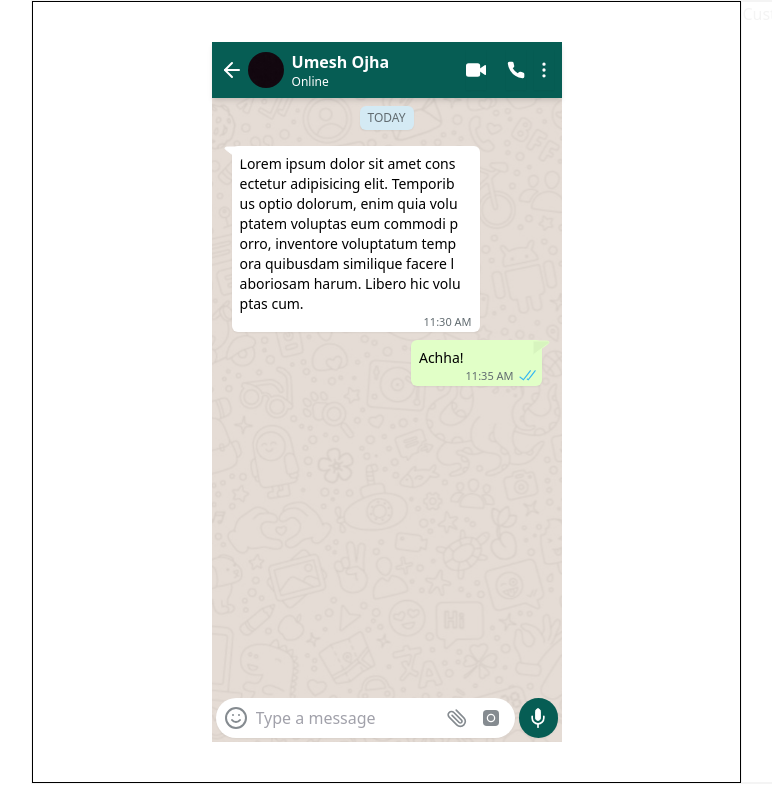
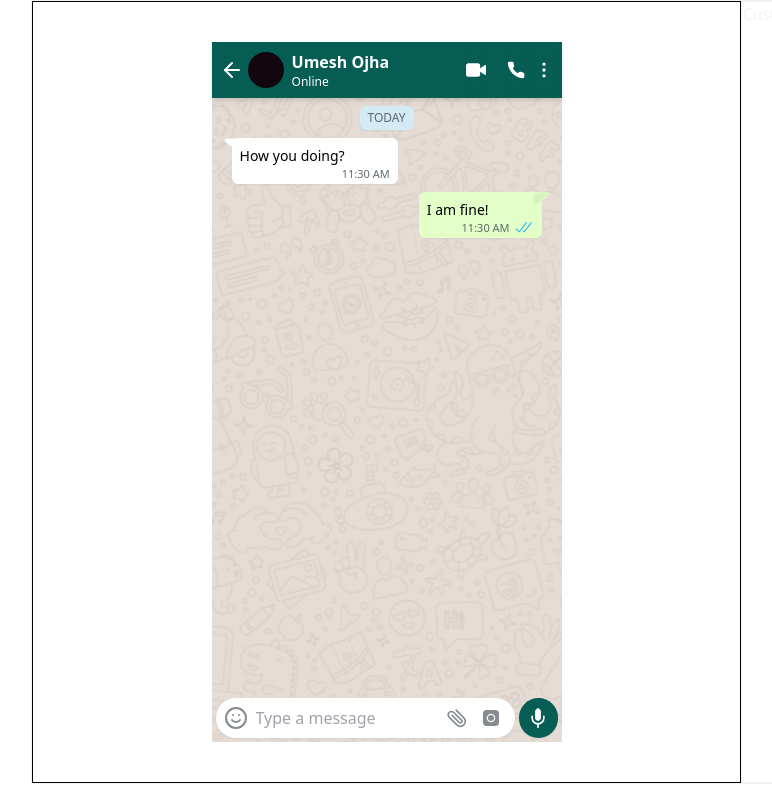
Before and after one commit to ponikar/mememe, a React (Vite) app: page / in a window 1280 px wide. Shown: the whole page, without its empty margins (76-848 px from the left). Built offline with nearby package versions, Linux system fonts and the light colour scheme.

Commit message:
Destructuring into small Component

```diff
--- a/src/App.tsx
+++ b/src/App.tsx
@@ -1,4 +1,5 @@
 import React, { FC } from "react";
+import { AndroidWhatsappTheme } from "./components/android/whatsapp/android-whatsapp-theme.component";
 import { MessageFrame } from "./components/common/message-frame.component";
 import { IMessageTheme } from "./components/ios/imessage/imessage-theme.component";
 
@@ -13,122 +14,7 @@ const App: FC = () => {
           }}
         >
           {/* <IMessageTheme /> */}
-          <nav className="p-2 flex bg-android-whatsapp-primary shadow-md justify-between">
-            <div className="flex items-center">
-              <img src="./src/svgs/arrow-left.svg" />
-              <img
-                src="./src/svgs/pp.jpeg"
-                className="rounded-full ml-1 h-9 w-9 object-contain"
-              />
-              <div className="ml-2 text-android-whatsapp-highlight">
-                <h2 className="font-semibold"> Umesh Ojha </h2>
-                <h3 className="text-xs"> Online </h3>
-              </div>
-            </div>
-            <div className="flex">
-              <img
-                className="ml-2 w-5 shadow-sm object-contain"
-                src="./src/svgs/video.svg"
-              />
-              <img
-                className="ml-5 w-5 shadow-sm object-contain"
-                src="./src/svgs/call.svg"
-              />
-              <img
-                className="ml-2 w-5 shadow-sm object-contain"
-                src="./src/svgs/more-vertical.svg"
-              />
-            </div>
-          </nav>
-
-          <section className="flex my-2 w-full justify-center">
-            <div className="px-2 shadow-sm text-android-whatsapp-label-text p-1 rounded-md text-xs bg-android-whatsapp-label">
-              TODAY
-            </div>
-          </section>
-          <section className="flex-grow px-5">
-            <section className="flex my-2 w-full">
-              <div
-                style={{
-                  width: "auto",
-                  maxWidth: "80%",
-                  paddingRight: "10px",
-                  paddingBottom: "10px",
-                }}
-                className="break-all items-start  flex relative shadow-sm text-sm text-black rounded-md bg-white"
-              >
-                <p className="p-2">
-                  {" "}
-                  Lorem ipsum dolor sit amet consectetur adipisicing elit.
-                  Temporibus optio dolorum, enim quia voluptatem voluptas eum
-                  commodi porro, inventore voluptatum tempora quibusdam
-                  similique facere laboriosam harum. Libero hic voluptas cum.{" "}
-                </p>
-                <div className="flex bottom-0  right-1 px-1 absolute">
-                  <div
-                    style={{ fontSize: "11px" }}
-                    className="ml-2 text-android-whatsapp-label-text"
-                  >
-                    11:30 AM
-                  </div>
-                  {/* <img src="./src/svgs/blue-tick.svg" className="w-5 ml-1" /> */}
-                </div>
-                <img
-                  src="./src/svgs/whatsapp-msg-receive.svg"
-                  className="absolute -left-2 top-0"
-                />
-              </div>
-            </section>
-            <section className="flex my-2 w-full justify-end">
-              <div
-                style={{
-                  width: "auto",
-                  maxWidth: "80%",
-                  paddingRight: "70px",
-                  paddingBottom: "10px",
-                }}
-                className="break-all items-start  flex relative shadow-sm text-sm text-black rounded-md bg-android-whatsapp-chat"
-              >
-                <p className="p-2"> Achha! </p>
-                <div className="flex bottom-0  right-0 px-1 absolute">
-                  <div
-                    style={{ fontSize: "11px" }}
-                    className="ml-2 text-android-whatsapp-label-text"
-                  >
-                    11:35 AM
-                  </div>
-                  <img src="./src/svgs/blue-tick.svg" className="w-5 ml-1" />
-                </div>
-                <img
-                  src="./src/svgs/whatsapp-msg-send.svg"
-                  className="absolute -right-2 top-0"
-                />
-              </div>
-            </section>
-          </section>
-
-          <section className="flex p-1">
-            <section className="rounded-3xl bg-white p-2 items-center justify-around shadow-sm flex">
-              <img src="./src/svgs/smile.svg" alt="" />
-
-              <input placeholder="Type a message" className="ml-2 w-8/12" />
-              <img
-                src="./src/svgs/attachment.svg"
-                style={{ transform: "scale(-1) rotate(90deg)" }}
-                className="w-5 h-5 mx-2 object-contain "
-                alt=""
-              />
-              <img
-                src="./src/svgs/instagram.svg"
-                style={{ transform: "scale(-1) rotate(90deg)" }}
-                className="w-4 mx-2 h-4 object-contain "
-                alt=""
-              />
-            </section>
-            <button className="bg-android-whatsapp-primary w-11 flex items-center justify-center ml-1 rounded-full shadow-sm p-1">
-              <img className="w-5" src="./src/svgs/mic.svg" />
-            </button>
-          </section>
+          <AndroidWhatsappTheme />
         </MessageFrame>
       </section>
       <section className="border border-red-900">Customize area</section>
--- /dev/null
+++ b/src/components/android/whatsapp/android-whatsapp-theme.component.tsx
@@ -0,0 +1,19 @@
+import React from "react";
+import { AndroidWhatsappHeader } from "./header/android-whatsapp-header.component";
+import { AndroidWhatsappInputField } from "./input-field/input-field-area.component";
+import { AndroidWhatsappLabel } from "./label/android-whatsapp-label.component";
+import { AndroidWhatsappMessageItem } from "./messages/android-whatsapp-message-item.component";
+
+export const AndroidWhatsappTheme = () => {
+  return (
+    <>
+      <AndroidWhatsappHeader />
+      <section className="flex-grow px-5">
+        <AndroidWhatsappLabel />
+        <AndroidWhatsappMessageItem message="How you doing?" />
+        <AndroidWhatsappMessageItem sender message="I am fine!" />
+      </section>
+      <AndroidWhatsappInputField />
+    </>
+  );
+};
--- /dev/null
+++ b/src/components/android/whatsapp/header/android-whatsapp-header.component.tsx
@@ -0,0 +1,33 @@
+import React from "react";
+
+export const AndroidWhatsappHeader = () => {
+  return (
+    <nav className="p-2 flex bg-android-whatsapp-primary shadow-md justify-between">
+      <div className="flex items-center">
+        <img src="./src/svgs/arrow-left.svg" />
+        <img
+          src="./src/svgs/pp.jpeg"
+          className="rounded-full ml-1 h-9 w-9 object-contain"
+        />
+        <div className="ml-2 text-android-whatsapp-highlight">
+          <h2 className="font-semibold"> Umesh Ojha </h2>
+          <h3 className="text-xs"> Online </h3>
+        </div>
+      </div>
+      <div className="flex">
+        <img
+          className="ml-2 w-5 shadow-sm object-contain"
+          src="./src/svgs/video.svg"
+        />
+        <img
+          className="ml-5 w-5 shadow-sm object-contain"
+          src="./src/svgs/call.svg"
+        />
+        <img
+          className="ml-2 w-5 shadow-sm object-contain"
+          src="./src/svgs/more-vertical.svg"
+        />
+      </div>
+    </nav>
+  );
+};
--- /dev/null
+++ b/src/components/android/whatsapp/input-field/input-field-area.component.tsx
@@ -0,0 +1,12 @@
+import React from "react";
+import { AndroidWhatsappAudioButton } from "./input-field-audio-button.component";
+import { AndroidWhatsappTextArea } from "./input-field-text.component";
+
+export const AndroidWhatsappInputField = () => {
+  return (
+    <section className="flex p-1">
+      <AndroidWhatsappTextArea />
+      <AndroidWhatsappAudioButton />
+    </section>
+  );
+};
--- /dev/null
+++ b/src/components/android/whatsapp/input-field/input-field-audio-button.component.tsx
@@ -0,0 +1,9 @@
+import React from "react";
+
+export const AndroidWhatsappAudioButton = () => {
+  return (
+    <button className="bg-android-whatsapp-primary w-11 flex items-center justify-center ml-1 rounded-full shadow-sm p-1">
+      <img className="w-5" src="./src/svgs/mic.svg" />
+    </button>
+  );
+};
--- /dev/null
+++ b/src/components/android/whatsapp/input-field/input-field-media.component.tsx
@@ -0,0 +1,20 @@
+import React from "react";
+
+export const AndroidWhatsappInputMedia = () => {
+  return (
+    <>
+      <img
+        src="./src/svgs/attachment.svg"
+        style={{ transform: "scale(-1) rotate(90deg)" }}
+        className="w-5 h-5 mx-2 object-contain "
+        alt=""
+      />
+      <img
+        src="./src/svgs/instagram.svg"
+        style={{ transform: "scale(-1) rotate(90deg)" }}
+        className="w-4 mx-2 h-4 object-contain "
+        alt=""
+      />
+    </>
+  );
+};
--- /dev/null
+++ b/src/components/android/whatsapp/input-field/input-field-text.component.tsx
@@ -0,0 +1,12 @@
+import React from "react";
+import { AndroidWhatsappInputMedia } from "./input-field-media.component";
+
+export const AndroidWhatsappTextArea = () => {
+  return (
+    <section className="rounded-3xl bg-white p-2 items-center justify-around shadow-sm flex">
+      <img src="./src/svgs/smile.svg" alt="" />
+      <input placeholder="Type a message" className="ml-2 w-8/12" />
+      <AndroidWhatsappInputMedia />
+    </section>
+  );
+};
--- /dev/null
+++ b/src/components/android/whatsapp/label/android-whatsapp-label.component.tsx
@@ -0,0 +1,11 @@
+import React from "react";
+
+export const AndroidWhatsappLabel = () => {
+  return (
+    <section className="flex my-2 w-full justify-center">
+      <div className="px-2 shadow-sm text-android-whatsapp-label-text p-1 rounded-md text-xs bg-android-whatsapp-label">
+        TODAY
+      </div>
+    </section>
+  );
+};
--- /dev/null
+++ b/src/components/android/whatsapp/messages/android-whatsapp-message-item.component.tsx
@@ -0,0 +1,48 @@
+import React, { FC } from "react";
+
+interface AndroidWhatsappMessageItemProps {
+  sender?: boolean;
+  message: string;
+}
+export const AndroidWhatsappMessageItem: FC<AndroidWhatsappMessageItemProps> =
+  ({ sender, message = "Edit me!" }) => {
+    return (
+      <section className={`flex my-2 w-full ${sender && "justify-end"}`}>
+        <div
+          style={{
+            width: "auto",
+            maxWidth: "80%",
+            paddingRight: message.length < 40 ? "45px" : "10px",
+            paddingBottom: "10px",
+          }}
+          className={`break-all items-start  flex relative shadow-sm text-sm text-black rounded-md ${
+            sender ? "bg-android-whatsapp-chat" : " bg-white"
+          } `}
+        >
+          <p className="p-2"> {message} </p>
+          <div className="flex bottom-0  right-1 px-1 absolute">
+            <div
+              style={{ fontSize: "11px" }}
+              className="ml-2 text-android-whatsapp-label-text"
+            >
+              11:30 AM
+            </div>
+            {sender && (
+              <img src="./src/svgs/blue-tick.svg" className="w-5 ml-1" />
+            )}
+          </div>
+          {sender ? (
+            <img
+              src="./src/svgs/whatsapp-msg-send.svg"
+              className="absolute -right-2 top-0"
+            />
+          ) : (
+            <img
+              src="./src/svgs/whatsapp-msg-receive.svg"
+              className="absolute -left-2 top-0"
+            />
+          )}
+        </div>
+      </section>
+    );
+  };
--- a/src/index.css
+++ b/src/index.css
@@ -4,6 +4,7 @@
 
 input:focus,
 button:focus,
-textarea:focus {
+textarea:focus,
+p:focus {
   outline: none;
 }
```
